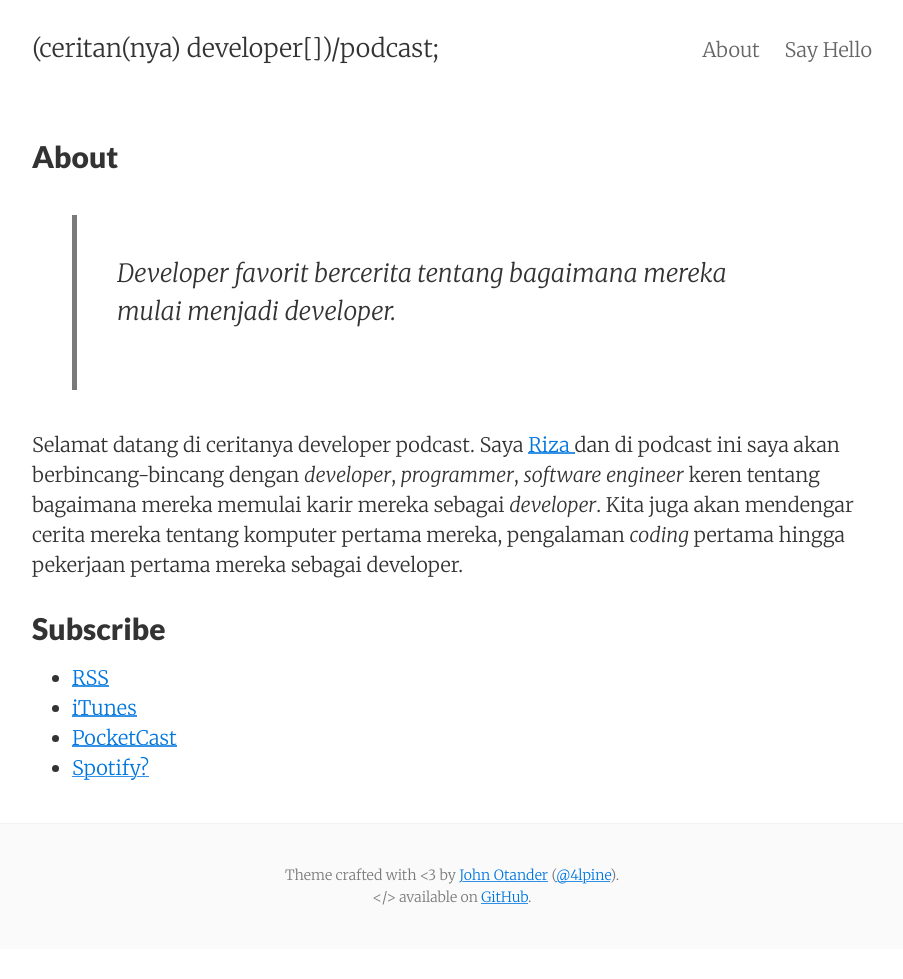
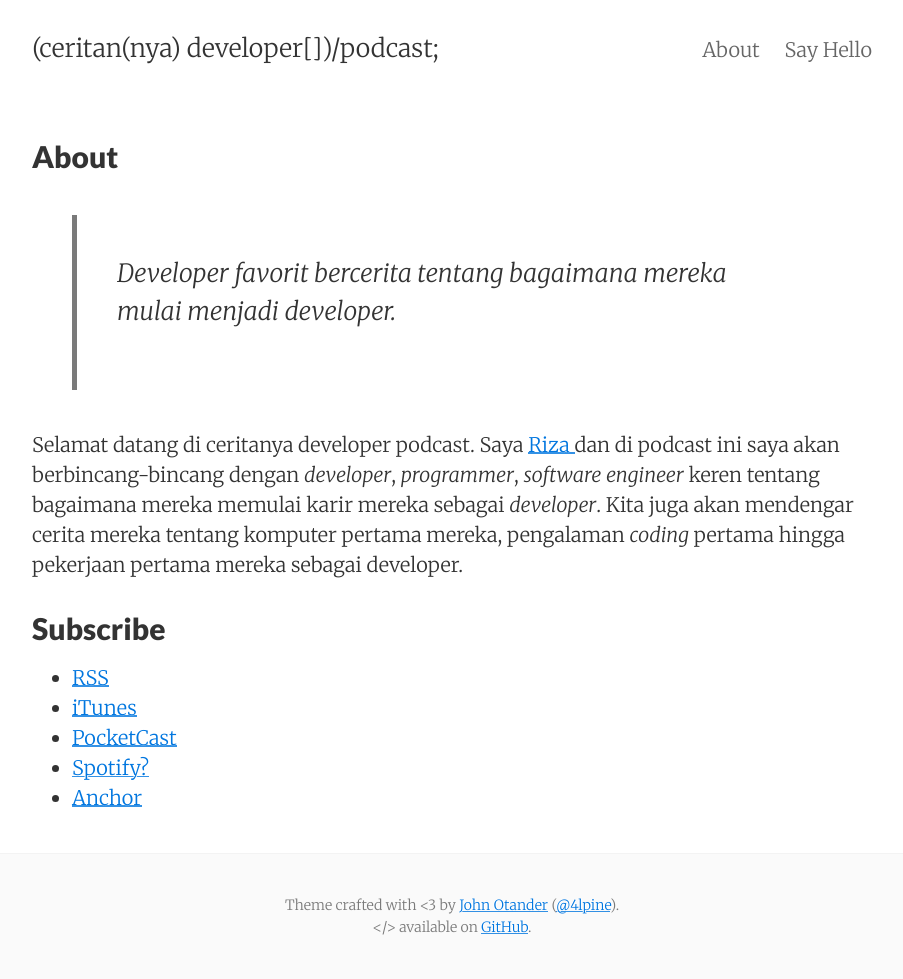
Before and after one commit to rizafahmi/ceritanya-podcast-site, a Jekyll site: the page built from about.md, in a window 1280 px wide. Shown: the whole page, without its empty margins (188-1091 px from the left). Built offline with Jekyll 4.4.1, drawn with Linux system fonts in a browser that asks for light colours; before the commit the page ends 949 px from its top, so only the background shows below that.

Commit message:
Add anchor rss feed

```diff
--- a/about.md
+++ b/about.md
@@ -11,7 +11,8 @@ Selamat datang di ceritanya developer podcast. Saya [ Riza ](https://rizafahmi.c
 
 ## Subscribe
 
-* [RSS]()
+* [RSS](https://anchor.fm/s/30348d4/podcast/rss)
 * [iTunes]()
 * [PocketCast]()
 * [Spotify?]()
+* [Anchor](https://anchor.fm/ceritanyadeveloper)
```
